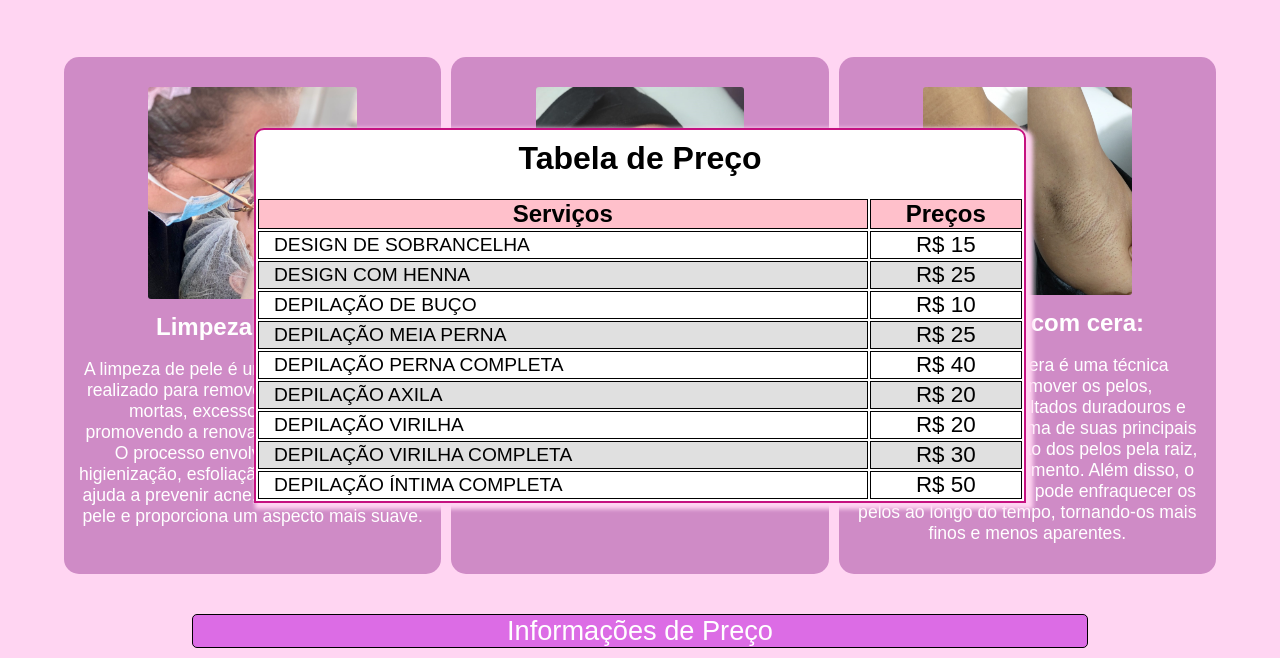
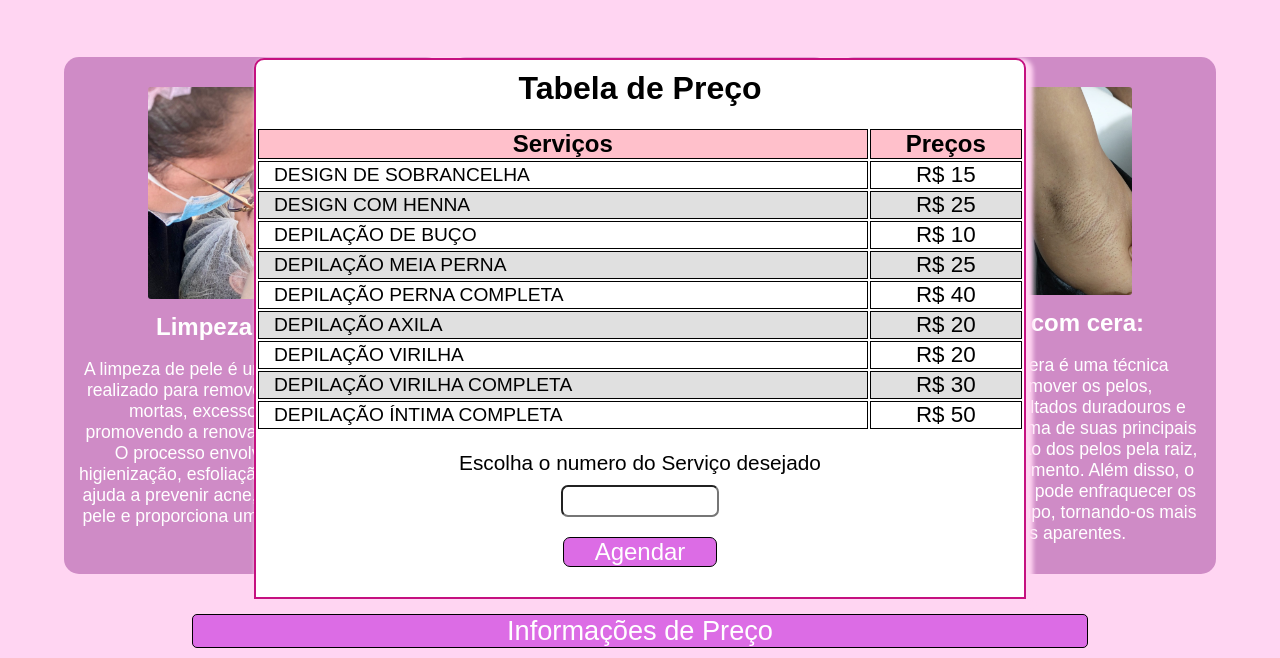
Before and after one commit to DevRodrigoG/KB_Desck_Mobi, a plain HTML site: page Index.html in a window 1280 px wide. Both pictures are taken after a click on the button "Informações de Preço". Shown: the part 920-1578 px from the top of the page. Drawn offline with Linux system fonts and the light colour scheme.

Commit message:
Update_version(1.3)

```diff
--- a/Index.html
+++ b/Index.html
@@ -219,6 +219,14 @@
                     <td class="preco">R$ 50</td>
                 </tr>
             </table>
+
+            <div class="containerServico">
+                <label for="servico">Escolha o numero do Serviço desejado</label>
+                <input type="number" class="inputServico" id="servico">
+                <button onclick="validacaoPedido()" class="agendarPopap">Agendar</button>
+
+            </div>
+
         </div>
         <div class="buttonContainer">
 
@@ -249,6 +257,9 @@
         </div>
 
     </footer>
+
+
+    <script src="JS/scripts.js"></script>
 </body>
 
 </html>
--- /dev/null
+++ b/JS/scripts.js
@@ -0,0 +1,48 @@
+function validacaoPedido(){
+    const n1 = "design de sobrancelha"
+    const n2 = "design com henna"
+    const n3 = "depilação de buço"
+    const n4 = "depilação meia perna"
+    const n5 = "depilação perna completa"
+    const n6 = "depilação axila"
+    const n7 = "depilação virilha"
+    const n8 = "depilação virilha completa"
+    const n9 = "depilação íntima completa"
+        let nServico = document.getElementById("servico").value
+        if (nServico == 1){
+            window.location.href = "https://wa.me/5581986487802/?text=Olá,+gostaria+de+agendar+"+n1;
+        }
+        else if(nServico == 2){
+            window.location.href = "https://wa.me/5581986487802/?text=Olá,+gostaria+de+agendar+"+n2;
+        }
+        else if(nServico == 3){
+            window.location.href = "https://wa.me/5581986487802/?text=Olá,+gostaria+de+agendar+"+n3;
+
+        }
+        else if(nServico == 4){
+            window.location.href = "https://wa.me/5581986487802/?text=Olá,+gostaria+de+agendar+"+n4;
+
+        }
+        else if(nServico == 5){
+            window.location.href = "https://wa.me/5581986487802/?text=Olá,+gostaria+de+agendar+"+n5;
+
+        }
+        else if(nServico == 6){
+            window.location.href = "https://wa.me/5581986487802/?text=Olá,+gostaria+de+agendar+"+n6;
+
+        }
+        else if(nServico == 7){
+            window.location.href = "https://wa.me/5581986487802/?text=Olá,+gostaria+de+agendar+"+n7;
+
+        }
+        else if(nServico == 8){
+            window.location.href = "https://wa.me/5581986487802/?text=Olá,+gostaria+de+agendar+"+n8;
+
+        }
+        else if(nServico == 9){
+            window.location.href = "https://wa.me/5581986487802/?text=Olá,+gostaria+de+agendar+"+n9;
+        }
+        else{
+            alert ("Serviço invalido, verifique o serviço desejado na tabela e tente novamente")
+        }
+    }
--- a/css/popup.css
+++ b/css/popup.css
@@ -35,6 +35,34 @@
     color: rgba(0, 0, 0, 0.534);
 }
 
+.containerServico {
+    margin: 20px auto;
+    text-align: center;
+    display: flex;
+    flex-direction: column;
+    width: 50%;
+}
+.containerServico label {
+    font-size: 1.3em;
+}
+.inputServico{
+    text-align: center;
+    margin: 10px auto;
+    font-size: 1.5em;
+    width: 40%;
+    border-radius: 7px;
+}
+.agendarPopap{
+    margin: 10px auto;
+    width: 40%;
+    font-size: 1.5em;
+    border-radius: 7px;
+    background-color: var(--corButton);
+    border: 1px solid black;
+    color: white;
+    cursor: pointer;
+    transition: .3s;
+}
 
 @media (max-width: 900px) {
 
--- a/css/tabelaPreco.css
+++ b/css/tabelaPreco.css
@@ -1,5 +1,5 @@
 .tabela_servicos {
-    margin: 200px auto;
+    margin: auto;
     width: 60%;
     border: 2px solid #c51180;
     box-shadow: 4px 3px 4px 3px #FFD5F2 ;
```
